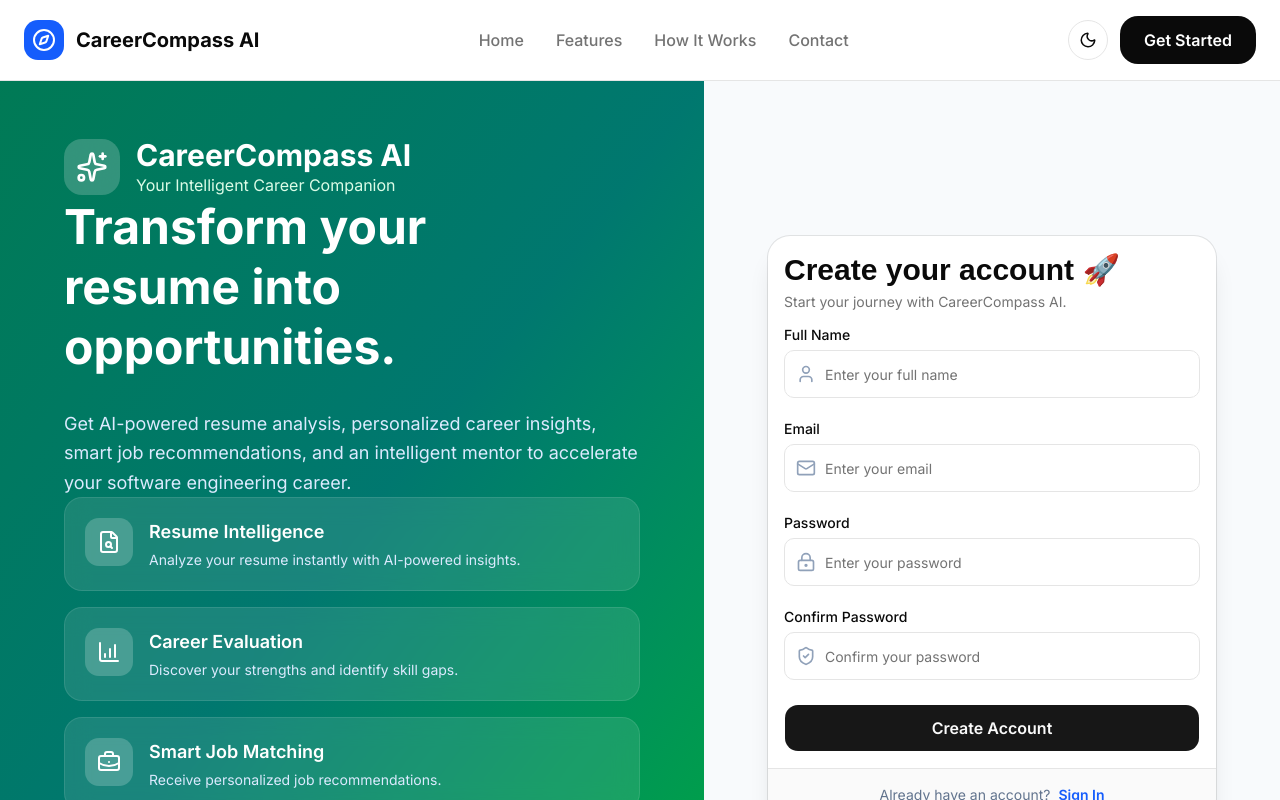
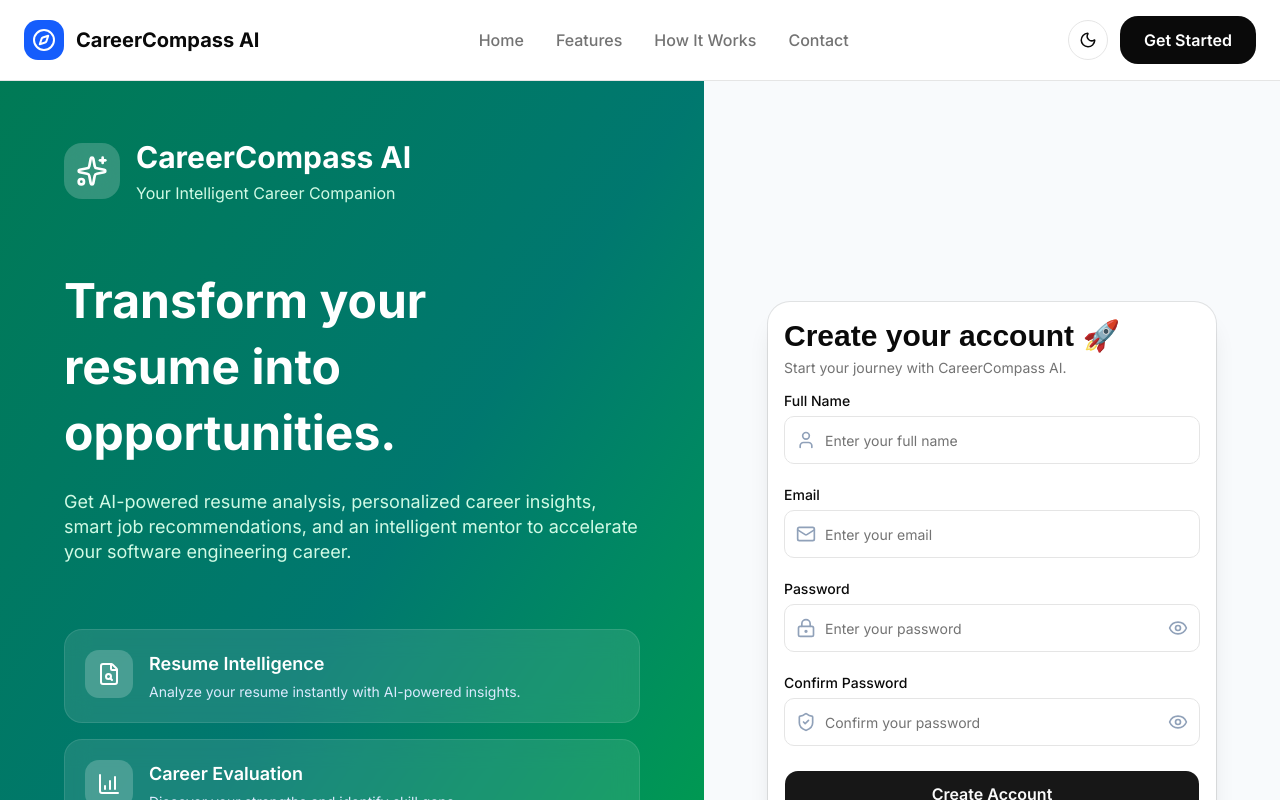
Before and after one commit to Souvik313/Career_Guide-AI, a React (Vite) app in the folder frontend/: page /register in a window 1280 px wide. Shown: the top 800 px of the page. Built offline with nearby package versions, Linux system fonts and the light colour scheme; no server answers.

Commit message:
Improved Login and Register page layouts

```diff
--- a/frontend/src/components/auth/AuthForm.jsx
+++ b/frontend/src/components/auth/AuthForm.jsx
@@ -7,6 +7,9 @@ import {
     LockKeyhole,
     ShieldCheck,
     Loader2,
+    Eye,
+    EyeOff,
+    AlertCircle,
 } from "lucide-react";
 
 import { Button } from "../ui/button";
@@ -40,6 +43,9 @@ const AuthForm = ({
         confirmPassword: "",
 
     });
+
+    const [showPassword, setShowPassword] = useState(false);
+    const [showConfirmPassword, setShowConfirmPassword] = useState(false);
 
     const handleChange = (e) => {
 
@@ -96,6 +102,32 @@ const AuthForm = ({
                 >
 
                     {
+                        error && (
+
+                            <div
+                                role="alert"
+                                className="
+                                    flex
+                                    items-start
+                                    gap-2
+                                    rounded-xl
+                                    border
+                                    border-red-200
+                                    bg-red-50
+                                    px-4
+                                    py-3
+                                    text-sm
+                                    text-red-700
+                                "
+                            >
+                                <AlertCircle className="h-4 w-4 mt-0.5 shrink-0" />
+                                <span>{error}</span>
+                            </div>
+
+                        )
+                    }
+
+                    {
                         mode === "register" && (
 
                             <div className="space-y-2">
@@ -128,11 +160,15 @@ const AuthForm = ({
 
                                         type="text"
 
+                                        autoComplete="name"
+
                                         placeholder="Enter your full name"
 
                                         value={formData.username}
 
                                         onChange={handleChange}
+
+                                        disabled={loading}
 
                                         className="pl-10 h-12"
 
@@ -177,11 +213,17 @@ const AuthForm = ({
 
                                 type="email"
 
+                                autoComplete="email"
+
                                 placeholder="Enter your email"
 
                                 value={formData.email}
 
                                 onChange={handleChange}
+
+                                disabled={loading}
+
+                                aria-invalid={!!error}
 
                                 className="pl-10 h-12"
 
@@ -195,11 +237,38 @@ const AuthForm = ({
 
                     <div className="space-y-2">
 
-                        <Label htmlFor="password">
+                        <div className="flex items-center justify-between">
 
-                            Password
+                            <Label htmlFor="password">
 
-                        </Label>
+                                Password
+
+                            </Label>
+
+                            {/* {
+                                mode === "login" && (
+
+                                    <Link
+
+                                        to="/forgot-password"
+
+                                        className="
+                                            text-sm
+                                            font-medium
+                                            text-blue-600
+                                            hover:underline
+                                        "
+
+                                    >
+
+                                        Forgot password?
+
+                                    </Link>
+
+                                )
+                            } */}
+
+                        </div>
 
                         <div className="relative">
 
@@ -221,7 +290,9 @@ const AuthForm = ({
 
                                 name="password"
 
-                                type="password"
+                                type={showPassword ? "text" : "password"}
+
+                                autoComplete={mode === "login" ? "current-password" : "new-password"}
 
                                 placeholder="Enter your password"
 
@@ -229,9 +300,42 @@ const AuthForm = ({
 
                                 onChange={handleChange}
 
-                                className="pl-10 h-12"
+                                disabled={loading}
+
+                                aria-invalid={!!error}
+
+                                className="pl-10 pr-10 h-12"
 
                             />
+
+                            <button
+
+                                type="button"
+
+                                onClick={() => setShowPassword((prev) => !prev)}
+
+                                tabIndex={-1}
+
+                                aria-label={showPassword ? "Hide password" : "Show password"}
+
+                                className="
+                                    absolute
+                                    right-3
+                                    top-1/2
+                                    -translate-y-1/2
+                                    text-slate-400
+                                    hover:text-slate-600
+                                "
+
+                            >
+
+                                {showPassword ? (
+                                    <EyeOff className="h-5 w-5" />
+                                ) : (
+                                    <Eye className="h-5 w-5" />
+                                )}
+
+                            </button>
 
                         </div>
 
@@ -268,7 +372,9 @@ const AuthForm = ({
 
                                         name="confirmPassword"
 
-                                        type="password"
+                                        type={showConfirmPassword ? "text" : "password"}
+
+                                        autoComplete="new-password"
 
                                         placeholder="Confirm your password"
 
@@ -276,9 +382,40 @@ const AuthForm = ({
 
                                         onChange={handleChange}
 
-                                        className="pl-10 h-12"
+                                        disabled={loading}
+
+                                        className="pl-10 pr-10 h-12"
 
                                     />
+
+                                    <button
+
+                                        type="button"
+
+                                        onClick={() => setShowConfirmPassword((prev) => !prev)}
+
+                                        tabIndex={-1}
+
+                                        aria-label={showConfirmPassword ? "Hide password" : "Show password"}
+
+                                        className="
+                                            absolute
+                                            right-3
+                                            top-1/2
+                                            -translate-y-1/2
+                                            text-slate-400
+                                            hover:text-slate-600
+                                        "
+
+                                    >
+
+                                        {showConfirmPassword ? (
+                                            <EyeOff className="h-5 w-5" />
+                                        ) : (
+                                            <Eye className="h-5 w-5" />
+                                        )}
+
+                                    </button>
 
                                 </div>
 
@@ -286,22 +423,7 @@ const AuthForm = ({
 
                         )
                     }
-                    {
-                        error && (
 
-                            <p
-                                className="
-                                    text-sm
-                                    text-red-500
-                                "
-                            >
-
-                                {error}
-
-                            </p>
-
-                        )
-                    }
                     <Button
 
                         type="submit"
--- a/frontend/src/components/auth/AuthLayout.jsx
+++ b/frontend/src/components/auth/AuthLayout.jsx
@@ -31,7 +31,30 @@ const features = [
 
 const AuthLayout = ({ children }) => {
   return (
-    <div className="min-h-screen flex bg-slate-50">
+    <div className="min-h-screen flex flex-col lg:flex-row bg-slate-50">
+
+      {/* Mobile-only compact branding (hidden on lg and up) */}
+      <div
+        className="
+          lg:hidden
+          flex
+          items-center
+          gap-3
+          px-6
+          pt-8
+          pb-2
+        "
+      >
+
+        <div className="rounded-xl bg-emerald-600 p-2">
+          <Sparkles className="h-5 w-5 text-white" />
+        </div>
+
+        <span className="text-lg font-bold text-slate-800">
+          CareerCompass AI
+        </span>
+
+      </div>
 
       {/* Left Branding Section */}
       <div
@@ -40,7 +63,8 @@ const AuthLayout = ({ children }) => {
           lg:flex
           w-[55%]
           flex-col
-          justify-between
+          justify-center
+          gap-16
           px-16
           py-14
           text-white
@@ -48,6 +72,9 @@ const AuthLayout = ({ children }) => {
           from-emerald-700
           via-teal-700
           to-green-600
+          dark:from-emerald-900
+          dark:via-teal-900
+          dark:to-green-950
         "
       >
 
@@ -67,11 +94,11 @@ const AuthLayout = ({ children }) => {
 
           <div>
 
-            <h1 className="text-3xl font-bold">
+            <h1 className="text-3xl font-bold leading-snug">
               CareerCompass AI
             </h1>
 
-            <p className="text-green-100">
+            <p className="mt-1 leading-snug text-emerald-100 dark:text-emerald-200/80">
               Your Intelligent Career Companion
             </p>
 
@@ -80,13 +107,13 @@ const AuthLayout = ({ children }) => {
         </div>
 
         {/* Hero */}
-        <div className="max-w-xl">
+        <div className="max-w-xl flex flex-col gap-6">
 
           <h2
             className="
               text-5xl
               font-extrabold
-              leading-tight
+              leading-snug
             "
           >
             Transform your
@@ -98,10 +125,10 @@ const AuthLayout = ({ children }) => {
 
           <p
             className="
-              mt-8
               text-lg
-              leading-relaxed
-              text-blue-100
+              leading-snug
+              text-emerald-100
+              dark:text-emerald-200/80
             "
           >
             Get AI-powered resume analysis,
--- a/frontend/src/pages/profile/ProfileConversationHistory.jsx
+++ b/frontend/src/pages/profile/ProfileConversationHistory.jsx
@@ -547,7 +547,7 @@ function ProfileConversationHistory() {
                     hover:bg-red-500/10
                     hover:text-red-400
                 "
-                onClick={handleDeleteAllConversations}
+                onClick={() => setDeleteAllDialogOpen(true)}
             >
                 <Trash2 className="mr-2 h-4 w-4" />
 
```
